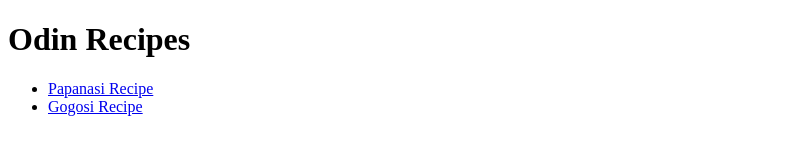
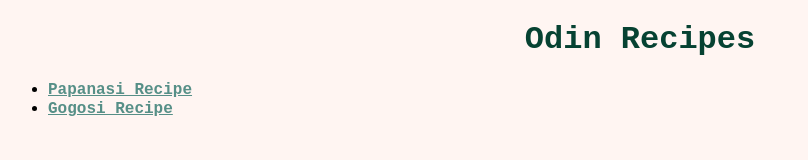
Before and after one commit to valerian-constantin/odin-recipes, a plain HTML site: page index.html in a window 1280 px wide. Shown: the whole page, without its empty margins (0-808 px from the left). Drawn offline with Linux system fonts and the light colour scheme.

Commit message:
Style using CSS and added necessary HTML changes

```diff
--- a/index.html
+++ b/index.html
@@ -3,10 +3,11 @@
     <head>
     <meta charset="UTF-8">
     <meta name="viewport" content="width=device-width, initial-scale=1.0">
+    <link rel="stylesheet" href="styles.css">
     <title>Odin Recipes</title>
     </head>
     <body>
-        <h1>Odin Recipes</h1>
+        <h1 class="header">Odin Recipes</h1>
         <ul>
             <li><a href="recipes/papanasi.html">Papanasi Recipe</a></li>
             <li><a href="recipes/gogosi.html">Gogosi Recipe</a></li>
--- /dev/null
+++ b/styles.css
@@ -0,0 +1,21 @@
+.lista li {
+    display: inline;
+    padding: 7px;
+    margin: auto;
+    background-color: #F5BABB;
+    color: #568F87;
+    border-radius: 4px;
+}
+a {
+    font-family: "Courier New", Courier, monospace;
+    color: #568F87;
+    font-weight: bold
+}
+body {
+    background-color: #FFF5F2;
+}
+.header {
+    text-align: center;
+    font-family: "Courier New", Courier, monospace;
+    color: #064232;
+}
```
